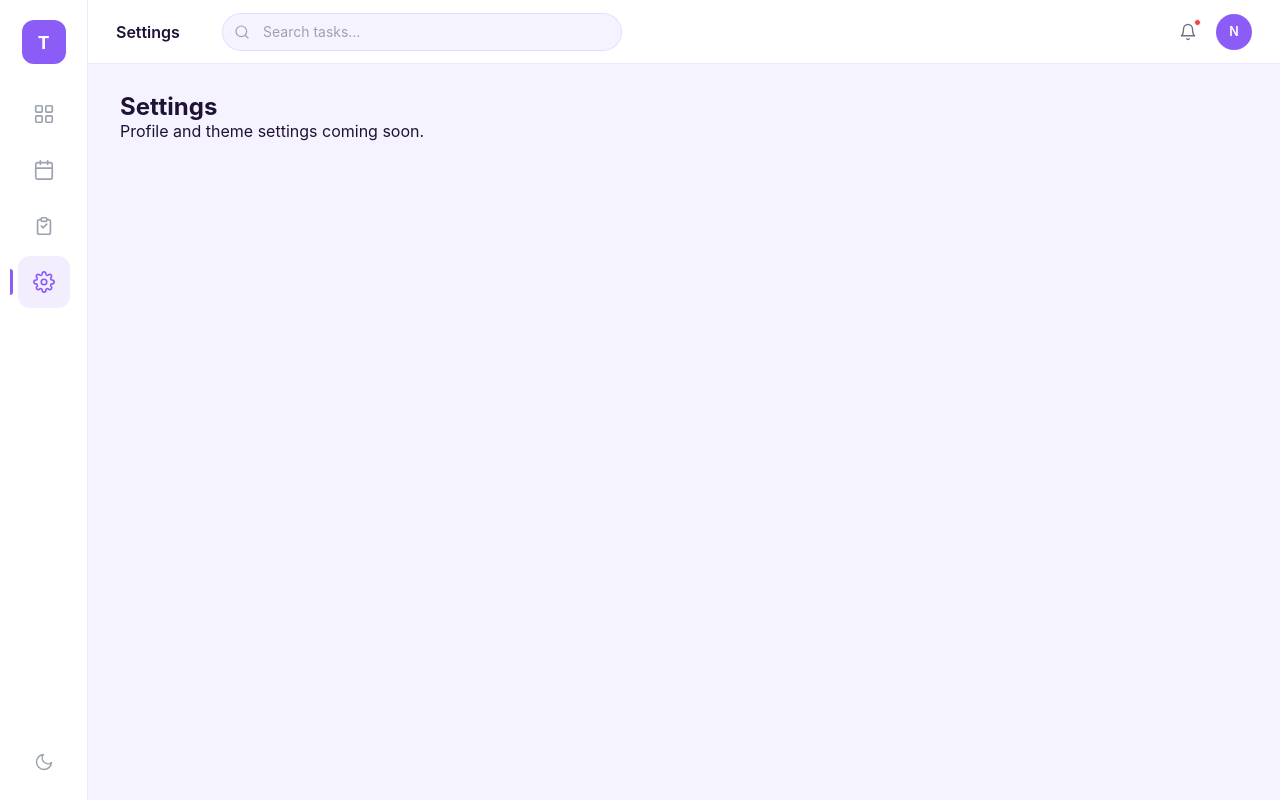
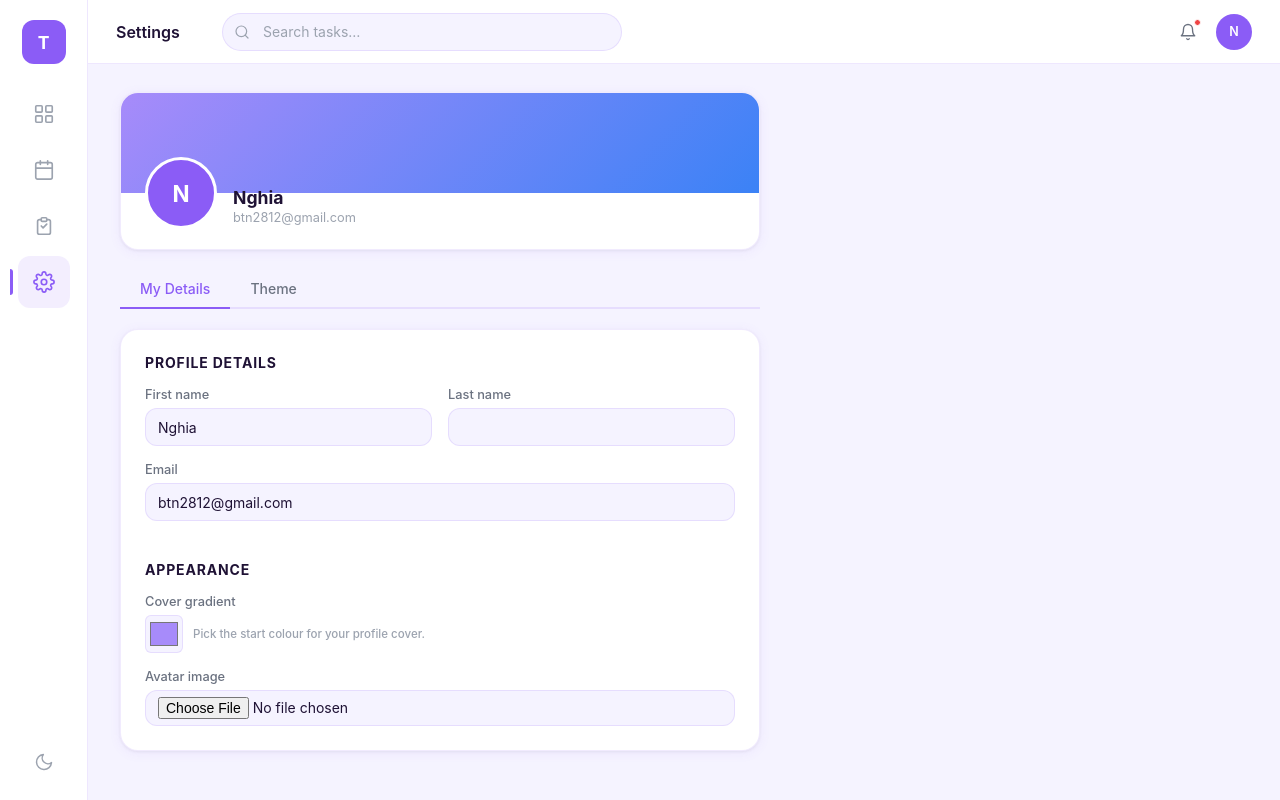
Before and after one commit to ziu222/react-todo, a React (Vite) app in the folder to-do app/: page /settings in a window 1280 px wide. Built offline with nearby package versions, Linux system fonts and the light colour scheme.

Commit message:
feat(page): build Settings page with profile details and theme tabs

```diff
--- /dev/null
+++ b/to-do app/src/pages/SettingsPage.css
@@ -0,0 +1,116 @@
+.settings-page {
+  display: flex;
+  flex-direction: column;
+  gap: 20px;
+  max-width: 640px;
+}
+
+.settings-tabs {
+  display: flex;
+  gap: 0;
+  border-bottom: 2px solid var(--border-color);
+}
+
+.settings-tab {
+  padding: 10px 20px;
+  font-size: 0.875rem;
+  font-weight: 500;
+  color: var(--text-secondary);
+  border-bottom: 2px solid transparent;
+  margin-bottom: -2px;
+  transition: color var(--transition-fast), border-color var(--transition-fast);
+}
+
+.settings-tab:hover {
+  color: var(--accent);
+}
+
+.settings-tab.active {
+  color: var(--accent);
+  border-bottom-color: var(--accent);
+}
+
+.settings-panel {
+  background: var(--bg-card);
+  border: 1px solid var(--card-border);
+  border-radius: var(--radius-lg);
+  padding: 24px;
+  box-shadow: var(--card-shadow);
+  transition: background var(--transition-normal);
+}
+
+.settings-form {
+  display: flex;
+  flex-direction: column;
+  gap: 16px;
+}
+
+.settings-section-title {
+  font-size: 0.875rem;
+  font-weight: 700;
+  color: var(--text-primary);
+  text-transform: uppercase;
+  letter-spacing: 0.06em;
+}
+
+.settings-row {
+  display: grid;
+  grid-template-columns: 1fr 1fr;
+  gap: 16px;
+}
+
+.settings-label {
+  display: flex;
+  flex-direction: column;
+  gap: 6px;
+  font-size: 0.8rem;
+  font-weight: 500;
+  color: var(--text-secondary);
+}
+
+.settings-input {
+  height: 38px;
+  background: var(--input-bg);
+  border: 1px solid var(--border-color);
+  border-radius: var(--radius-md);
+  padding: 0 12px;
+  font-size: 0.875rem;
+  color: var(--text-primary);
+  transition: border-color var(--transition-fast);
+}
+
+.settings-input[type='file'] {
+  height: auto;
+  padding: 6px 12px;
+  cursor: pointer;
+}
+
+.settings-input:focus { border-color: var(--accent-light); outline: none; }
+
+.settings-hint {
+  font-size: 0.72rem;
+  color: var(--text-muted);
+  align-self: center;
+}
+
+.color-row {
+  display: flex;
+  align-items: center;
+  gap: 10px;
+}
+
+.color-picker {
+  width: 38px;
+  height: 38px;
+  border-radius: var(--radius-sm);
+  border: 1px solid var(--border-color);
+  padding: 2px;
+  background: var(--input-bg);
+  cursor: pointer;
+}
+
+@media (max-width: 560px) {
+  .settings-row {
+    grid-template-columns: 1fr;
+  }
+}
--- a/to-do app/src/pages/SettingsPage.tsx
+++ b/to-do app/src/pages/SettingsPage.tsx
@@ -1,8 +1,111 @@
+import { useState } from 'react'
+import { useUserContext } from '../app/UserContext'
+import ProfileBanner from '../components/settings/ProfileBanner'
+import ThemeSelector from '../components/settings/ThemeSelector'
+import './SettingsPage.css'
+
+type Tab = 'details' | 'theme'
+
 export default function SettingsPage() {
+  const [tab, setTab] = useState<Tab>('details')
+  const { user, setFirstName, setLastName, setEmail, setCoverColor, setAvatar } = useUserContext()
+
+  function handleAvatarChange(e: React.ChangeEvent<HTMLInputElement>) {
+    const file = e.target.files?.[0]
+    if (!file) return
+    const reader = new FileReader()
+    reader.onload = ev => setAvatar(ev.target?.result as string)
+    reader.readAsDataURL(file)
+  }
+
   return (
-    <div className="page-placeholder">
-      <h2>Settings</h2>
-      <p>Profile and theme settings coming soon.</p>
+    <div className="settings-page">
+      <ProfileBanner />
+
+      <div className="settings-tabs" role="tablist">
+        <button
+          role="tab"
+          aria-selected={tab === 'details'}
+          className={`settings-tab${tab === 'details' ? ' active' : ''}`}
+          onClick={() => setTab('details')}
+        >
+          My Details
+        </button>
+        <button
+          role="tab"
+          aria-selected={tab === 'theme'}
+          className={`settings-tab${tab === 'theme' ? ' active' : ''}`}
+          onClick={() => setTab('theme')}
+        >
+          Theme
+        </button>
+      </div>
+
+      <div className="settings-panel" role="tabpanel">
+        {tab === 'details' && (
+          <div className="settings-form">
+            <h3 className="settings-section-title">Profile details</h3>
+            <div className="settings-row">
+              <label className="settings-label">
+                First name
+                <input
+                  className="settings-input"
+                  type="text"
+                  value={user.firstName}
+                  onChange={e => setFirstName(e.target.value)}
+                  maxLength={80}
+                />
+              </label>
+              <label className="settings-label">
+                Last name
+                <input
+                  className="settings-input"
+                  type="text"
+                  value={user.lastName}
+                  onChange={e => setLastName(e.target.value)}
+                  maxLength={80}
+                />
+              </label>
+            </div>
+            <label className="settings-label">
+              Email
+              <input
+                className="settings-input"
+                type="email"
+                value={user.email}
+                onChange={e => setEmail(e.target.value)}
+                maxLength={200}
+              />
+            </label>
+
+            <h3 className="settings-section-title" style={{ marginTop: 24 }}>Appearance</h3>
+            <label className="settings-label">
+              Cover gradient
+              <div className="color-row">
+                <input
+                  type="color"
+                  className="color-picker"
+                  defaultValue="#a78bfa"
+                  onChange={e => setCoverColor(`linear-gradient(135deg, ${e.target.value} 0%, #3b82f6 100%)`)}
+                  aria-label="Cover color start"
+                />
+                <span className="settings-hint">Pick the start colour for your profile cover.</span>
+              </div>
+            </label>
+            <label className="settings-label">
+              Avatar image
+              <input
+                type="file"
+                accept="image/*"
+                className="settings-input"
+                onChange={handleAvatarChange}
+              />
+            </label>
+          </div>
+        )}
+
+        {tab === 'theme' && <ThemeSelector />}
+      </div>
     </div>
   )
 }
```
